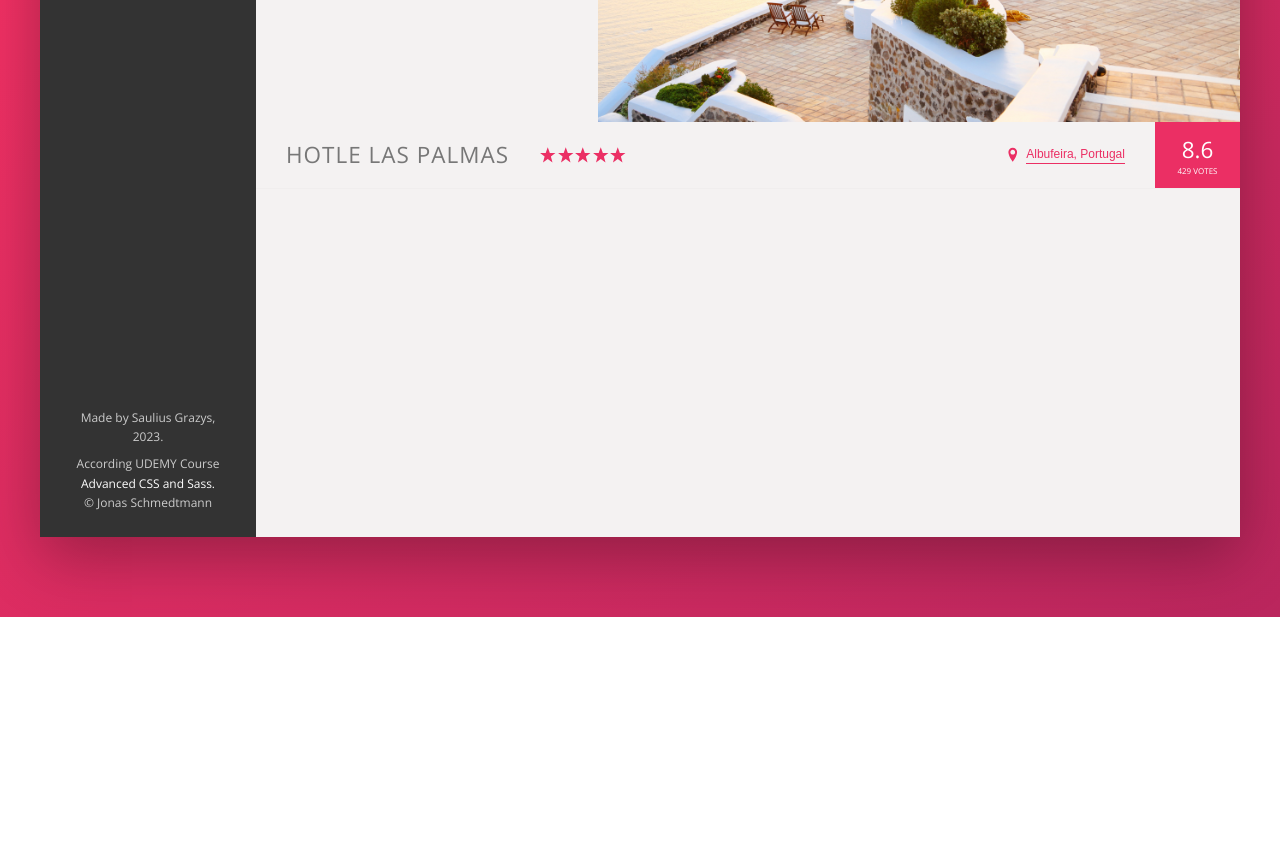
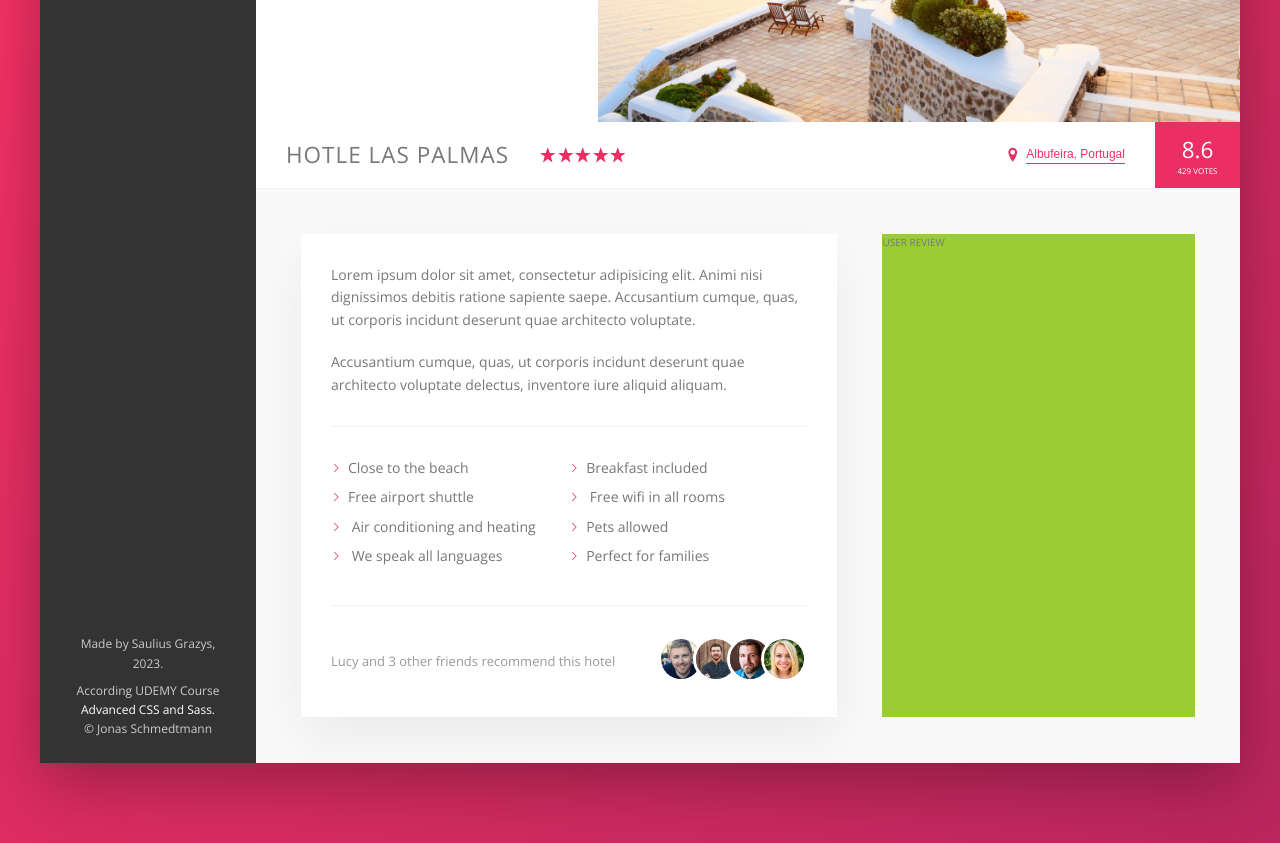
Before and after one commit to sgrazys/Trillo, a website: page index.html in a window 1280 px wide. Shown: the part 413-1256 px from the top of the page. Before the commit the page ends 1030 px from the top, so only its background shows below. Drawn offline with nearby package versions, Linux system fonts and the light colour scheme.

Commit message:
add description section

```diff
--- a/index.html
+++ b/index.html
@@ -220,6 +220,70 @@
 							<div class="overview__rating-count">429 votes</div>
 						</div>
 					</div>
+
+					<div class="detail">
+						<div class="description">
+							<p class="paragraph">
+								Lorem ipsum dolor sit amet, consectetur
+								adipisicing elit. Animi nisi dignissimos debitis
+								ratione sapiente saepe. Accusantium cumque,
+								quas, ut corporis incidunt deserunt quae
+								architecto voluptate.
+							</p>
+							<p class="paragraph">
+								Accusantium cumque, quas, ut corporis incidunt
+								deserunt quae architecto voluptate delectus,
+								inventore iure aliquid aliquam.
+							</p>
+							<ul class="list">
+								<li class="list__item">Close to the beach</li>
+								<li class="list__item">Breakfast included</li>
+								<li class="list__item">Free airport shuttle</li>
+								<li class="list__item">
+									Free wifi in all rooms
+								</li>
+								<li class="list__item">
+									Air conditioning and heating
+								</li>
+								<li class="list__item">Pets allowed</li>
+								<li class="list__item">
+									We speak all languages
+								</li>
+								<li class="list__item">Perfect for families</li>
+							</ul>
+
+							<div class="recommend">
+								<p class="recommend__count">
+									Lucy and 3 other friends recommend this
+									hotel
+								</p>
+								<div class="recommend__friends">
+									<img
+										src="img/user-3.jpg"
+										alt="Friend 1"
+										class="recommend__photo"
+									/>
+									<img
+										src="img/user-4.jpg"
+										alt="Friend 2"
+										class="recommend__photo"
+									/>
+									<img
+										src="img/user-5.jpg"
+										alt="Friend 2"
+										class="recommend__photo"
+									/>
+									<img
+										src="img/user-6.jpg"
+										alt="Friend 3"
+										class="recommend__photo"
+									/>
+								</div>
+							</div>
+						</div>
+
+						<div class="user-reviews">USER REVIEW</div>
+					</div>
 				</main>
 			</div>
 		</div>
--- a/sass/_base.scss
+++ b/sass/_base.scss
@@ -15,6 +15,10 @@
 
 	/* SHADOW */
 	--shadow-dark: 0 2rem 6rem rgb(0, 0, 0, 0.3);
+	--shadow-light: 0 2rem 5rem rgba(0, 0, 0, 0.06);
+
+	/* LINE*/
+	--line: 1px solid var(--color-grey-light-2);
 }
 
 * {
--- a/sass/_components.scss
+++ b/sass/_components.scss
@@ -211,8 +211,7 @@
 .overview {
 	display: flex;
 	align-items: center;
-	border-bottom: 1px solid var(--color-grey-light-3);
-
+	border-bottom: var(--line);
 	&__heading {
 		font-size: 2.25rem;
 		font-weight: 300;
@@ -301,3 +300,74 @@
 		box-shadow: none;
 	}
 }
+
+////////////////////////////
+// PARAGRAPH
+.paragraph:not(:last-of-type) {
+	margin-bottom: 2rem;
+}
+
+////////////////////////////
+// LIST
+.list {
+	display: flex;
+	flex-wrap: wrap;
+
+	list-style: none;
+	margin: 3rem 0;
+	padding: 3rem 0;
+	border-top: var(--line);
+	border-bottom: var(--line);
+
+	&__item {
+		flex: 0 0 50%;
+		margin-bottom: 0.7rem;
+	}
+
+	&__item::before {
+		content: '';
+		display: inline-block;
+		height: 1rem;
+		width: 1rem;
+		margin-right: 0.7rem;
+
+		// background-image: url(../img/chevron-thin-right.svg);
+		// background-size: cover;
+
+		background-color: var(--color-primary);
+		-webkit-mask-image: url(../img/chevron-thin-right.svg);
+		-webkit-mask-size: cover;
+		mask-image: url(../img/chevron-thin-right.svg);
+		mask-size: cover;
+	}
+}
+
+////////////////////////////
+// RECOMMEND
+
+.recommend {
+	display: flex;
+	align-items: center;
+
+	font-size: 1.3rem;
+	color: var(--color-grey-dark-3);
+
+	&__count {
+		margin-right: auto;
+	}
+
+	&__friends {
+	}
+
+	&__photo {
+		box-sizing: content-box;
+		height: 4rem;
+		width: 4rem;
+		border-radius: 50%;
+		border: solid 3px #fff;
+
+		&:not(:last-child) {
+			margin-right: -1.5rem;
+		}
+	}
+}
--- a/sass/_layout.scss
+++ b/sass/_layout.scss
@@ -14,7 +14,7 @@
 	font-size: 1.4rem;
 	height: 7rem;
 	background-color: #fff;
-	border-bottom: 1px solid var(--color-grey-light-2);
+	border-bottom: var(--line);
 }
 .content {
 	display: flex;
@@ -28,7 +28,26 @@
 }
 .hotel-view {
 	flex: 1;
+	background-color: #fff;
+}
 
-	//TEST
-	height: 80rem;
+.detail {
+	display: flex;
+	padding: 4.5rem;
+	background-color: var(--color-grey-light-1);
+	border-bottom: var(--line);
 }
+
+.description {
+	font-size: 1.4rem;
+	background-color: #fff;
+	box-shadow: var(--shadow-light);
+	padding: 3rem;
+	flex: 0 0 60%;
+	margin-right: 4.5rem;
+}
+
+.user-reviews {
+	background-color: yellowgreen;
+	flex: 1;
+}
```
Also changed, not shown: css/style.css, 1 other file.
